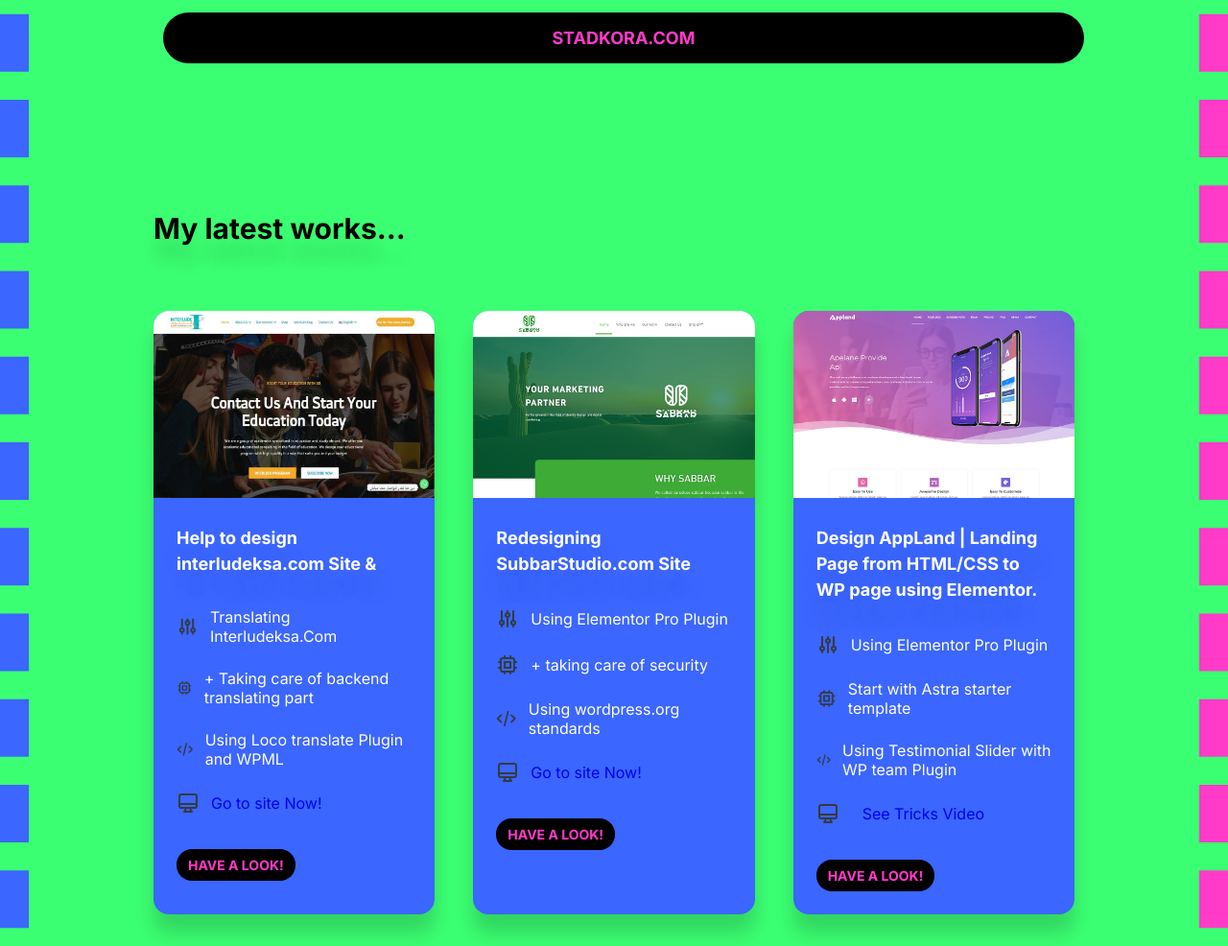
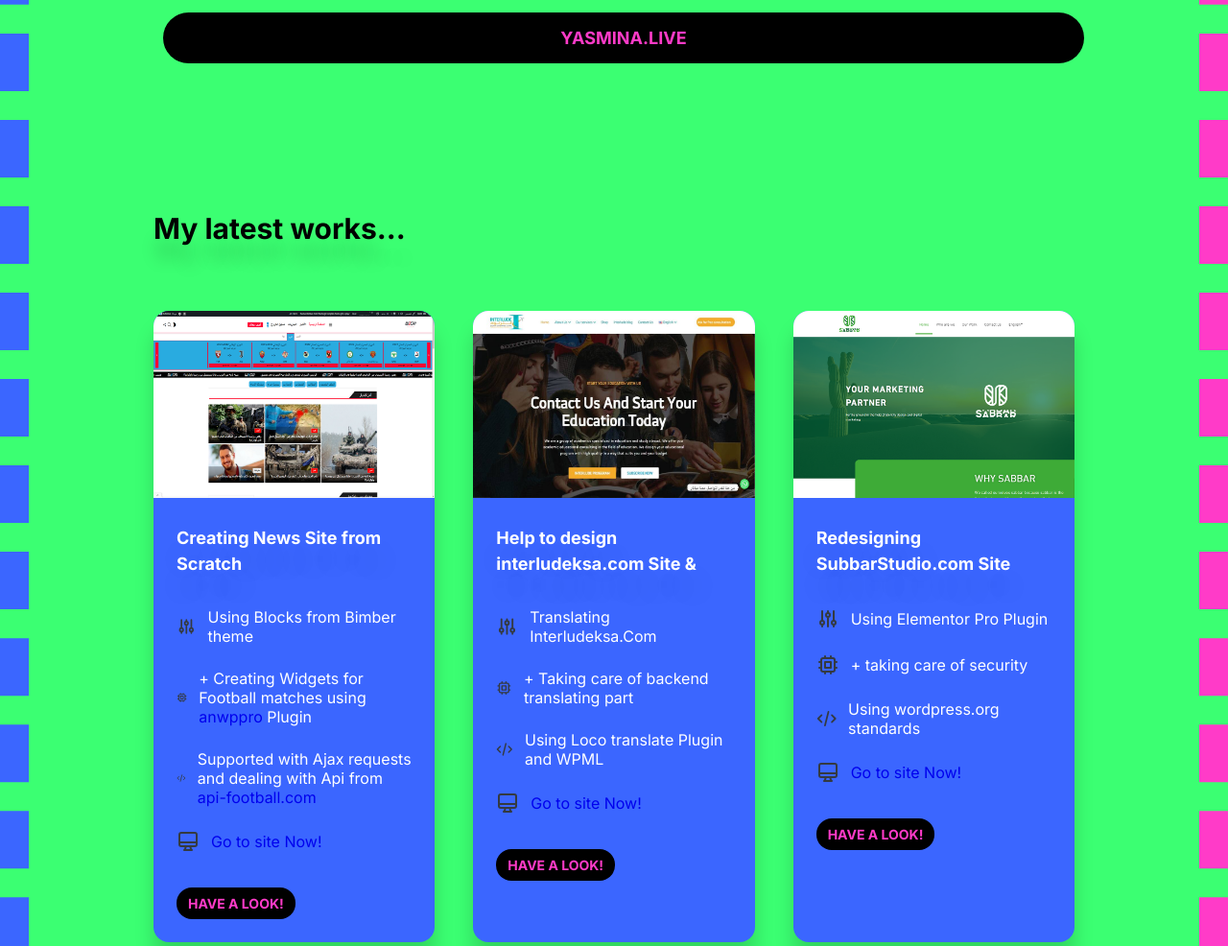
Before and after one commit to mzughbor/portfolio, a plain HTML site: page index.html in a window 1280 px wide. Shown: the part 2394-3380 px from the top of the page at 96% size. Drawn offline with Linux system fonts and the light colour scheme.

Commit message:
Update index.html

```diff
--- a/index.html
+++ b/index.html
@@ -163,9 +163,9 @@
       </section>
 
       <section>
-        <h2>Curently working on Yasmain.Live Site!</h2>
+        <h2>Curently working on Yasmina.Live Site!</h2>
         <div class="grid-1-cols soical">
-          <a class="btn btn--big mzughb" href="https://www.yasmina.live/">stadKora.com</a>
+          <a class="btn btn--big mzughb" href="https://www.yasmina.live/">Yasmina.Live</a>
           <div></div>
         </div>
       </section>
@@ -173,6 +173,95 @@
       <section>
         <h2>My latest works...</h2>
         <div class="grid-3-cols">
+
+          <figure class="latest-work gsg-js-project">
+            <a target="_blank" href="https://wedti.com/"
+              ><img src="rsz_screenshot_760.png" alt="StadKora-work-img"
+            /></a>
+            <div class="latest-work-box">
+              <h3>
+                Creating News Site from Scratch
+              </h3>
+              <ul class="work-details">
+                <li>
+                  <svg
+                    xmlns="http://www.w3.org/2000/svg"
+                    class="latest-work-icon"
+                    fill="none"
+                    viewBox="0 0 24 24"
+                    stroke="currentColor"
+                    stroke-width="2"
+                  >
+                    <path
+                      stroke-linecap="round"
+                      stroke-linejoin="round"
+                      d="M12 6V4m0 2a2 2 0 100 4m0-4a2 2 0 110 4m-6 8a2 2 0 100-4m0 4a2 2 0 110-4m0 4v2m0-6V4m6 6v10m6-2a2 2 0 100-4m0 4a2 2 0 110-4m0 4v2m0-6V4"
+                    />
+                  </svg>
+                  <span>Using Blocks from Bimber theme</span>
+                </li>
+                <li>
+                  <svg
+                    xmlns="http://www.w3.org/2000/svg"
+                    class="latest-work-icon"
+                    fill="none"
+                    viewBox="0 0 24 24"
+                    stroke="currentColor"
+                    stroke-width="2"
+                  >
+                    <path
+                      stroke-linecap="round"
+                      stroke-linejoin="round"
+                      d="M9 3v2m6-2v2M9 19v2m6-2v2M5 9H3m2 6H3m18-6h-2m2 6h-2M7 19h10a2 2 0 002-2V7a2 2 0 00-2-2H7a2 2 0 00-2 2v10a2 2 0 002 2zM9 9h6v6H9V9z"
+                    />
+                  </svg>
+                  <span>+ Creating Widgets for Football matches using <a href="https://anwppro.userecho.com/communities/1-football-leagues">anwppro </a>Plugin</span>
+                </li>
+                <li>
+                  <svg
+                    xmlns="http://www.w3.org/2000/svg"
+                    class="latest-work-icon"
+                    fill="none"
+                    viewBox="0 0 24 24"
+                    stroke="currentColor"
+                    stroke-width="2"
+                  >
+                    <path
+                      stroke-linecap="round"
+                      stroke-linejoin="round"
+                      d="M10 20l4-16m4 4l4 4-4 4M6 16l-4-4 4-4"
+                    />
+                  </svg>
+                  <span>Supported with Ajax requests and dealing with Api from <a href="www.api-football.com">api-football.com</a></span>
+                </li>
+                <li>
+                  <svg
+                    xmlns="http://www.w3.org/2000/svg"
+                    class="latest-work-icon"
+                    fill="none"
+                    viewBox="0 0 24 24"
+                    stroke="currentColor"
+                    stroke-width="2"
+                  >
+                    <path
+                      stroke-linecap="round"
+                      stroke-linejoin="round"
+                      d="M9.75 17L9 20l-1 1h8l-1-1-.75-3M3 13h18M5 17h14a2 2 0 002-2V5a2 2 0 00-2-2H5a2 2 0 00-2 2v10a2 2 0 002 2z"
+                    />
+                  </svg>
+                  <a href="https://wedti.com"><span>Go to site Now!</span></a>
+                </li>
+              </ul>
+              <div class="">
+                <a target="_blank"
+                  href="http://stadkora.com/"
+                  class="btn btn--small"
+                  >Have a look!</a
+                >
+              </div>
+            </div>
+          </figure>
+
           <figure class="latest-work gsg-js-project">
             <a target="_blank" href="https://interludeksa.com/en"
               ><img src="rsz_1interludeksa-hero-section.jpg" alt="interludeksa-work-img"
```
